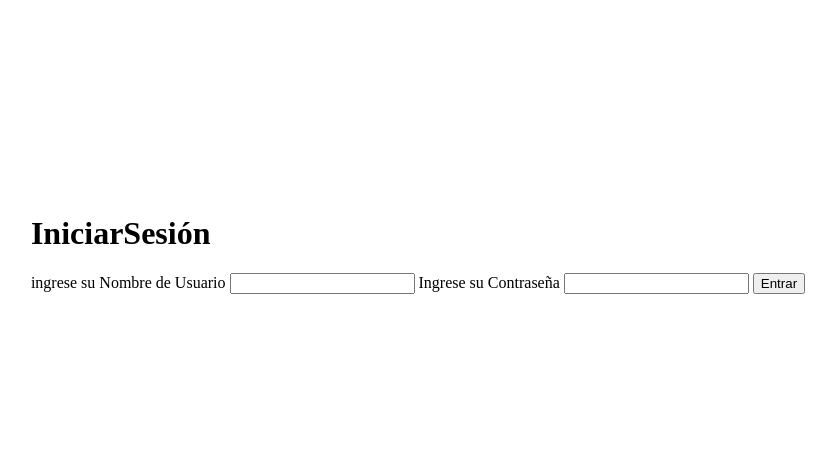
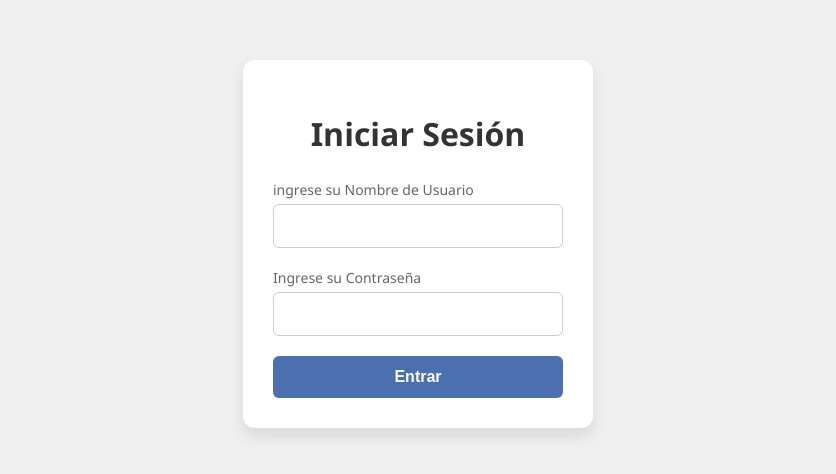
Before and after one commit to leonpecausa/catshopweb, a website: page page.html in a window 1280 px wide. Shown: the part 156-630 px from the top of the page, without its empty margins (222-1058 px from the left). Drawn offline with Linux system fonts and the light colour scheme.

Commit message:
Ahora sí guardados y con diseño2.css

```diff
--- a/page.html
+++ b/page.html
@@ -4,27 +4,17 @@
     <meta charset="UTF-8">
     <meta name="viewport" content="width=device-width, initial-scale=1.0">
     <title>Login</title>
-    <link rel="stylesheet" href="Styles.css">
-    <style>
-    body {
- font-family: 'Times New Roman', Times, serif;
- justify-content: center;
- display: flex;
- align-items: center;
- height : 100vh;
- margin: 0;
-}
-  </style>
+    <link rel="stylesheet" href="/diseño2.css">
 </head>
 <body>
-  <div class="login-container">
-    <h1>IniciarSesión</h1>
+  <div class="Login-container">
+    <h1>Iniciar Sesión</h1>
     <form action="procesar_login.php" method="post">
       <label for="usuario">ingrese su Nombre de Usuario</label>
       <input type="text" id="usuario" name="usuario" required>
 
       <label for="Contraseña">Ingrese su Contraseña</label>
-      <input type="Contraseña" id="Contraseña" name="Contraseña" required>
+      <input type="password" id="Contraseña" name="Contraseña" required>
 
       <button type="submit">Entrar</button>
     </form>
```
Also changed, not shown: inicio.html (+1 -1 lines).
